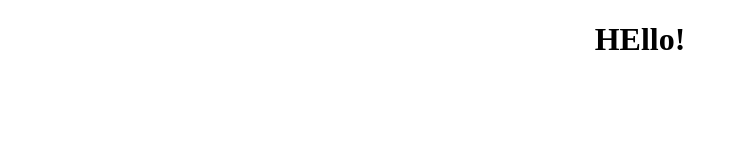
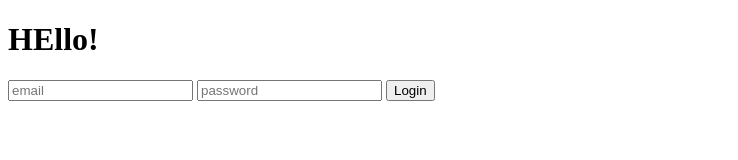
Before and after one commit to evatok/testapp, a plain HTML site: page index.html in a window 1280 px wide. Shown: the whole page, without its empty margins (0-738 px from the left). Drawn offline with Linux system fonts and the light colour scheme.

Commit message:
added form

```diff
--- a/index.html
+++ b/index.html
@@ -5,13 +5,15 @@
     <meta http-equiv="X-UA-Compatible" content="IE=edge" />
     <meta name="viewport" content="width= , initial-scale=1.0" />
     <title>Document</title>
-    <style>
-      h1 {
-        text-align: center;
-      }
-    </style>
+    <link ref="stylesheet" href="style.css" />
   </head>
   <body>
     <h1>HEllo!</h1>
+    <form>
+      <input type="text" placeholder="email" />
+      <input type="text" placeholder="password" />
+      <input type="submit" value="Login" />
+    </form>
+    <script src="script.js"></script>
   </body>
 </html>
--- /dev/null
+++ b/script.js
@@ -0,0 +1 @@
+alert("hi")
--- /dev/null
+++ b/style.css
@@ -0,0 +1,4 @@
+
+h1 {
+  text-align: center;
+}
```
